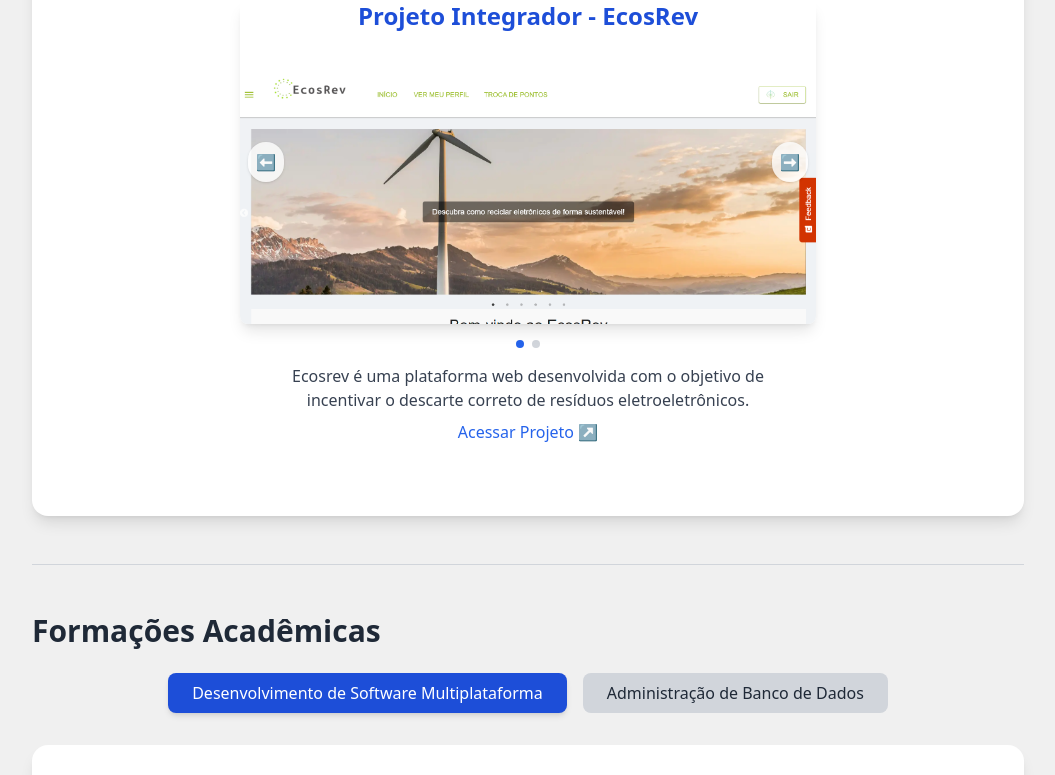
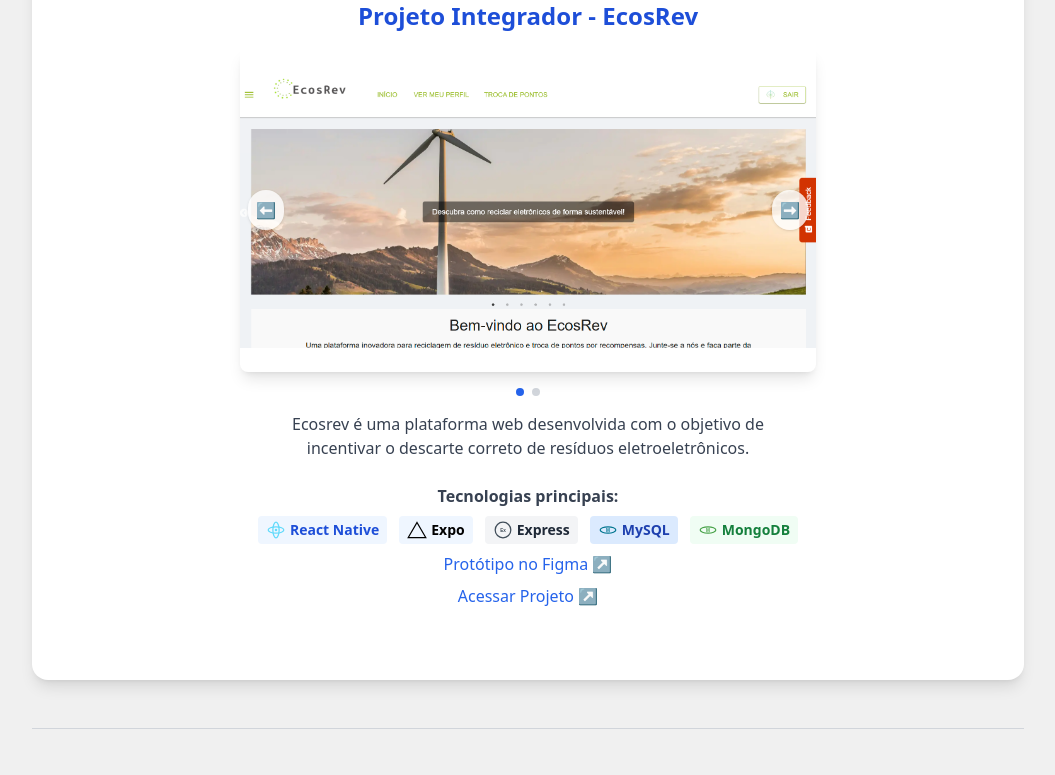
Before and after one commit to JoaoLucasMdO/Portfolio, a Next.js app: page / in a window 1280 px wide. Shown: the part 941-1716 px from the top of the page, without its empty margins (112-1167 px from the left). Built offline with nearby package versions, Linux system fonts and the light colour scheme.

Commit message:
Atualização Tecnologias

```diff
--- a/src/components/projects/IntegratorProjects/page.tsx
+++ b/src/components/projects/IntegratorProjects/page.tsx
@@ -8,7 +8,43 @@ const images = [
     title: 'Projeto Integrador - EcosRev',
     src: '/EcosRev.png',
     alt: 'Projeto EcosRev',
-    description: 'Ecosrev é uma plataforma web desenvolvida com o objetivo de incentivar o descarte correto de resíduos eletroeletrônicos.',
+    description: (
+      <div>
+        Ecosrev é uma plataforma web desenvolvida com o objetivo de incentivar o descarte correto de resíduos eletroeletrônicos.<br /><br />
+        <strong className="block mb-2">Tecnologias principais:</strong>
+        <div className="flex flex-wrap justify-center gap-3 mb-2">
+          {/* Frontend */}
+          <span title="React Native" className="flex items-center gap-1 bg-blue-50 px-2 py-1 rounded text-blue-700 text-sm font-semibold">
+            <svg width="20" height="20" viewBox="0 0 256 256" fill="none"><g><ellipse cx="128" cy="128" rx="100" ry="40" stroke="#61DAFB" strokeWidth="16" /><ellipse cx="128" cy="128" rx="40" ry="100" stroke="#61DAFB" strokeWidth="16" /><circle cx="128" cy="128" r="16" fill="#61DAFB" /></g></svg>
+            React Native
+          </span>
+          <span title="Expo" className="flex items-center gap-1 bg-blue-50 px-2 py-1 rounded text-black text-sm font-semibold">
+            <svg width="20" height="20" viewBox="0 0 256 256" fill="none"><g><path d="M128 32L240 224H16L128 32Z" stroke="#000" strokeWidth="16" fill="none"/></g></svg>
+            Expo
+          </span>
+          <span title="Express" className="flex items-center gap-1 bg-gray-100 px-2 py-1 rounded text-gray-800 text-sm font-semibold">
+            <svg width="20" height="20" viewBox="0 0 256 256" fill="none"><g><circle cx="128" cy="128" r="100" stroke="#404D59" strokeWidth="16" fill="none"/><text x="50%" y="55%" textAnchor="middle" fill="#404D59" fontSize="60" fontFamily="Arial" dy=".3em">Ex</text></g></svg>
+            Express
+          </span>
+          <span title="MySQL" className="flex items-center gap-1 bg-blue-100 px-2 py-1 rounded text-blue-800 text-sm font-semibold">
+            <svg width="20" height="20" viewBox="0 0 256 256" fill="none"><ellipse cx="128" cy="128" rx="100" ry="40" stroke="#00758F" strokeWidth="16" fill="none"/><text x="50%" y="55%" textAnchor="middle" fill="#00758F" fontSize="60" fontFamily="Arial" dy=".3em">M</text></svg>
+            MySQL
+          </span>
+          <span title="MongoDB" className="flex items-center gap-1 bg-green-50 px-2 py-1 rounded text-green-700 text-sm font-semibold">
+            <svg width="20" height="20" viewBox="0 0 256 256" fill="none"><ellipse cx="128" cy="128" rx="100" ry="40" stroke="#47A248" strokeWidth="16" fill="none"/><text x="50%" y="55%" textAnchor="middle" fill="#47A248" fontSize="60" fontFamily="Arial" dy=".3em">M</text></svg>
+            MongoDB
+          </span>
+        </div>
+        <a
+          href="https://www.figma.com/design/bXL4WXW3bh4LPZq1Nl6Mbh/EcosRev---com-tratamento-de-exce%C3%A7%C3%A3o?node-id=0-1&t=NFlEy2NGOc1szUI9-1"
+          target="_blank"
+          rel="noopener noreferrer"
+          className="text-blue-600 hover:underline font-medium block mt-2"
+        >
+          Protótipo no Figma ↗
+        </a>
+      </div>
+    ),
     link: 'https://github.com/Ecosrev/PI-DSM-front',
   },
   {
@@ -33,11 +69,10 @@ export default function ProjectCarousel() {
 
   return (
     <div className="w-full flex flex-col items-center py-10">
+      <h3 className="text-xl md:text-2xl font-semibold text-blue-700 mb-4 text-center">
+        {images[currentIndex].title}
+      </h3>
       <div className="relative w-full max-w-xl min-w-[280px] aspect-[16/9] overflow-hidden rounded-lg shadow-lg">
-        {/* Título do projeto */}
-        <h3 className="text-xl md:text-2xl font-semibold text-blue-700 mb-4 text-center">
-          {images[currentIndex].title}
-        </h3>
         <div
           className="flex h-full transition-transform duration-500 ease-in-out w-full"
           style={{
@@ -88,7 +123,11 @@ export default function ProjectCarousel() {
 
       {/* Descrição e link */}
       <div className="mt-4 text-center max-w-xl px-4">
-        <p className="text-gray-700 mb-2">{images[currentIndex].description}</p>
+        <div className="text-gray-700 mb-2">
+          {typeof images[currentIndex].description === 'string'
+            ? images[currentIndex].description
+            : images[currentIndex].description}
+        </div>
         <a
           href={images[currentIndex].link}
           target="_blank"
@@ -98,7 +137,6 @@ export default function ProjectCarousel() {
           Acessar Projeto ↗
         </a>
       </div>
-
     </div>
   );
 }
```
